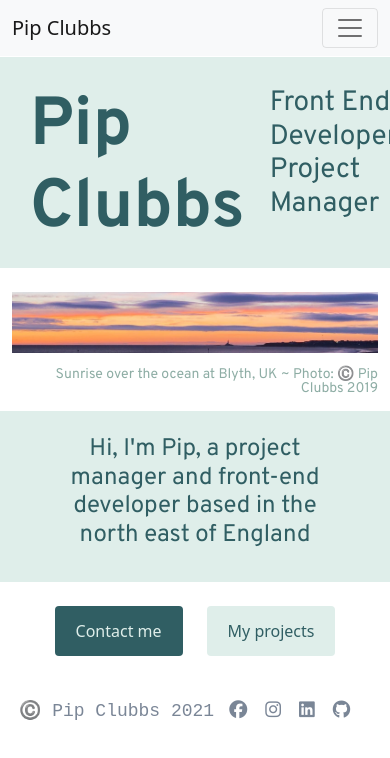
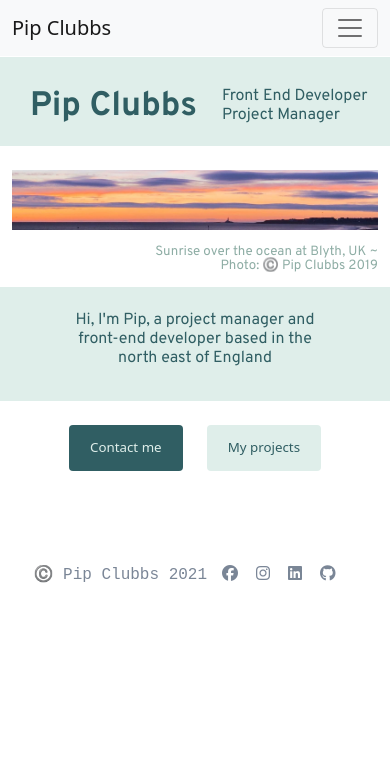
Before and after one commit to pipclubbs/SheCodes---Portfolio, a plain HTML site: page index.html in a window 390 px wide. Drawn offline with nearby package versions, Linux system fonts and the light colour scheme.

Commit message:
making homepage responsive

```diff
--- a/css/styles.css
+++ b/css/styles.css
@@ -37,13 +37,6 @@ p {
   font-size: 32px;
   line-height: 1;
   color: var(--main-text-colour);
-}
-
-.logo {
-  max-width: 25px;
-  border-radius: 4px;
-  margin-right: 10px;
-  padding-bottom: 10px;
 }
 
 .homepage-image {
@@ -109,3 +102,30 @@ p {
 .footer-links:hover {
   color: #5a687d;
 }
+
+@media (max-width: 415px) {
+  h1 {
+    font-size: 34px;
+  }
+
+  h2,
+  h3 {
+    font-size: 16px;
+  }
+
+  .homepage-image-caption {
+    font-size: 10pt;
+    margin-left: 130px;
+  }
+
+  .contact-button,
+  .projects-button {
+    font-size: 10pt;
+  }
+
+  .footer,
+  .footer-links {
+    font-size: 12pt;
+    margin-top: 50px;
+  }
+}
```
